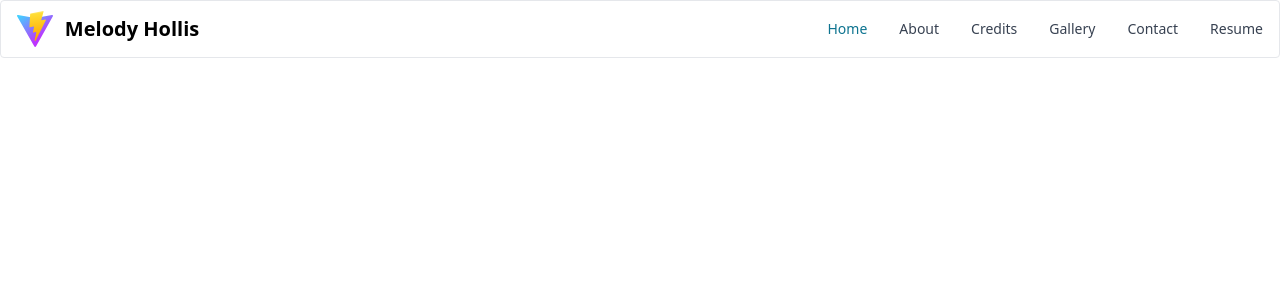
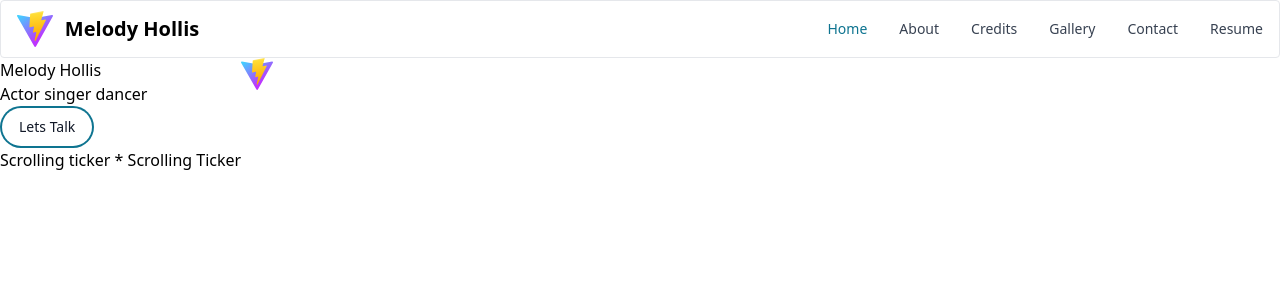
Before and after one commit to tylerhoward15/mel-website-flowbite, a React (Vite) app: page / in a window 1280 px wide. Shown: the top 300 px of the page. Built offline with nearby package versions, Linux system fonts and the light colour scheme.

Commit message:
implement hero

```diff
--- /dev/null
+++ b/src/Hero.tsx
@@ -0,0 +1,25 @@
+import { Button } from 'flowbite-react'
+
+function CustomHero() {
+  return (
+    <div className="flex">
+      <div className="flex-shrink">
+        <div className="z-0">
+          <h1>Melody Hollis</h1>
+          <h2>Actor singer dancer</h2>
+          <Button pill outline>
+            Lets Talk
+          </Button>
+        </div>
+        <div className="z-0">
+          <h2>Scrolling ticker * Scrolling Ticker </h2>
+        </div>
+      </div>
+      <div className="flex-1 z-1">
+        <img src="/vite.svg" alt="Main picture of Melody" />
+      </div>
+    </div>
+  )
+}
+
+export default CustomHero
--- a/src/main.tsx
+++ b/src/main.tsx
@@ -2,9 +2,11 @@ import React from 'react'
 import ReactDOM from 'react-dom/client'
 import './index.css'
 import CustomNavbar from './Navbar.tsx'
+import CustomHero from './Hero.tsx'
 
 ReactDOM.createRoot(document.getElementById('root')!).render(
   <React.StrictMode>
     <CustomNavbar />
+    <CustomHero />
   </React.StrictMode>
 )
```
